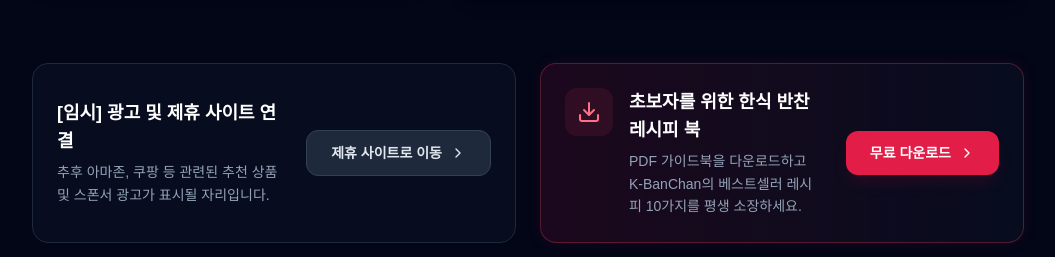
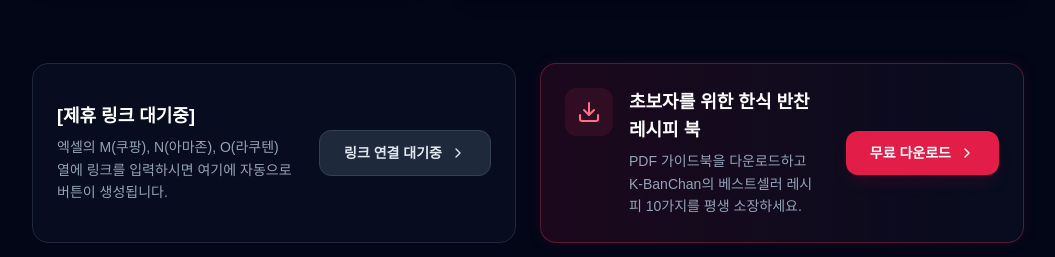
Before and after one commit to EBookMart/K-BanChan, a Next.js app: page /en/banchan/deodeok-gui-44 in a window 1280 px wide. Shown: the part 938-1195 px from the top of the page, without its empty margins (112-1167 px from the left). Built offline with nearby package versions, Linux system fonts and the light colour scheme.

Commit message:
feat: add SeasonalThemeBanner component for seasonal promotional displays

```diff
--- a/src/app/[locale]/banchan/[slug]/page.tsx
+++ b/src/app/[locale]/banchan/[slug]/page.tsx
@@ -340,14 +340,46 @@ export default async function BanchanDetailPage({ params: { locale, slug } }: Pr
 
           {/* 중간 CTA: 관련 식재료 및 가이드 북 다운로드 */}
           <div className="grid grid-cols-1 md:grid-cols-2 gap-6 mb-16">
-             <MonetizationCTA
-               title="[임시] 광고 및 제휴 사이트 연결"
-               description="추후 아마존, 쿠팡 등 관련된 추천 상품 및 스폰서 광고가 표시될 자리입니다."
-               buttonLabel="제휴 사이트로 이동"
-               href="#"
-               eventName="cta_click_partner_link"
-               variant="subtle"
-             />
+            {banchan.affiliate?.amazon_us ? (
+              <MonetizationCTA
+                title="Amazon 식재료 빠른 배송"
+                description="아마존에서 이 반찬에 필요한 핵심 한식 식재료를 전 세계 어디서나 빠르게 받아보세요."
+                buttonLabel="Amazon에서 구매하기"
+                href={banchan.affiliate.amazon_us}
+                eventName="cta_click_partner_link"
+                variant="secondary"
+                isExternal={true}
+              />
+            ) : banchan.affiliate?.coupang ? (
+              <MonetizationCTA
+                title="쿠팡 로켓프레시 식재료"
+                description="쿠팡을 통해 이 반찬에 필요한 신선한 식재료를 내일 아침 바로 받아보세요."
+                buttonLabel="쿠팡에서 구매하기"
+                href={banchan.affiliate.coupang}
+                eventName="cta_click_partner_link"
+                variant="secondary"
+                isExternal={true}
+              />
+            ) : banchan.affiliate?.rakuten_jp ? (
+              <MonetizationCTA
+                title="라쿠텐 한식 식재료 직구"
+                description="일본 라쿠텐에서 품질 좋은 한국 식재료를 편리하게 구매하세요."
+                buttonLabel="라쿠텐에서 구매하기"
+                href={banchan.affiliate.rakuten_jp}
+                eventName="cta_click_partner_link"
+                variant="secondary"
+                isExternal={true}
+              />
+            ) : (
+              <MonetizationCTA
+                title="[제휴 링크 대기중]"
+                description="엑셀의 M(쿠팡), N(아마존), O(라쿠텐) 열에 링크를 입력하시면 여기에 자동으로 버튼이 생성됩니다."
+                buttonLabel="링크 연결 대기중"
+                href="#"
+                eventName="cta_click_partner_link"
+                variant="subtle"
+              />
+            )}
              <MonetizationCTA
                title="초보자를 위한 한식 반찬 레시피 북"
                description="PDF 가이드북을 다운로드하고 K-BanChan의 베스트셀러 레시피 10가지를 평생 소장하세요."
```
Also changed, not shown: scripts/convert-excel.js (+3 -4 lines), 1 other file (tests, documents, lock files or other folders).
